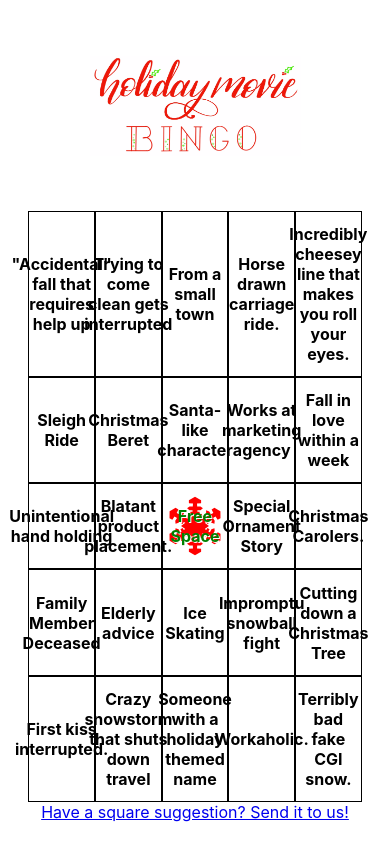
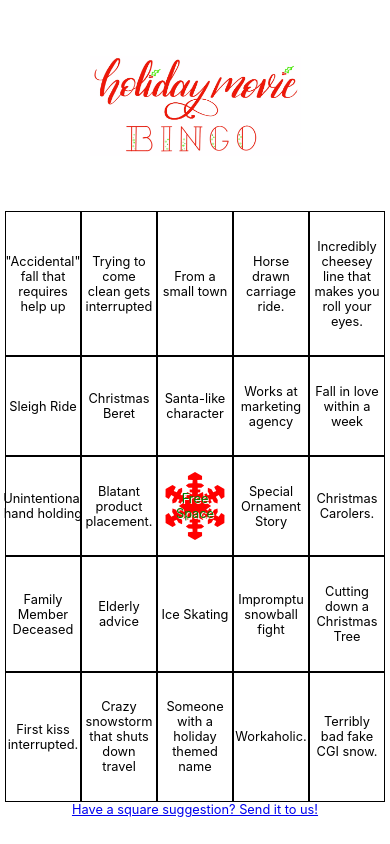
Before and after one commit to Tallestthomas/holidaymoviebingo, a React (Create React App) app: page / in a window 390 px wide. Built offline with nearby package versions, Linux system fonts and the light colour scheme.

Commit message:
Fixing some mobile issues

```diff
--- a/src/App.css
+++ b/src/App.css
@@ -27,7 +27,8 @@ a {
 .square {
   border: 1px solid black;
   display: flex;
-  width: 19%;
+  width: calc(20% - 2px);
+  padding: 3px;
   align-items: center;
   justify-content: center;
   text-align: center;
@@ -50,3 +51,23 @@ img {
   display: block;
   margin: 0 auto;
 }
+
+@media screen and (max-width: 770px) {
+  body{
+    font-size: 0.8rem;
+  }
+
+  .app {
+    max-width: 100vw;
+  }
+
+  .square {
+    font-weight: normal;
+  }
+}
+
+@media screen and (max-width: 430) {
+  body {
+    font-size: 0.6rem;
+  }
+}
```
